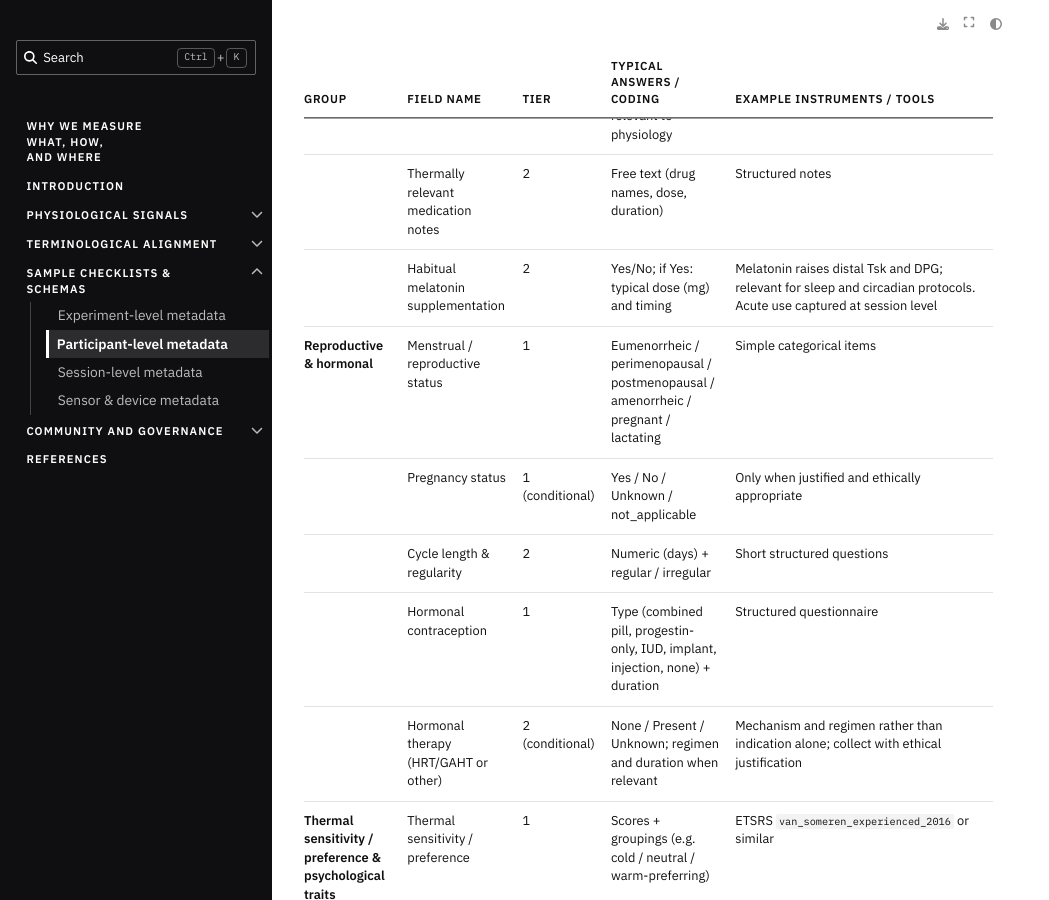
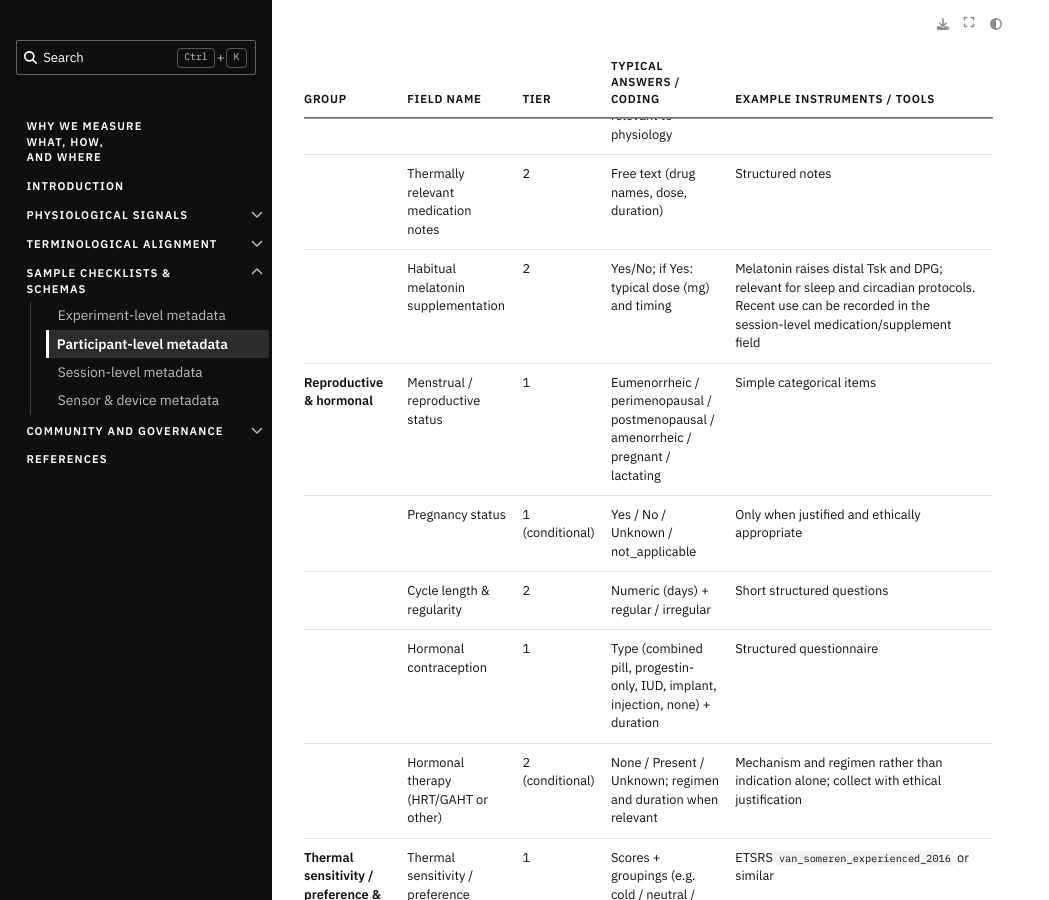
Before and after one commit to bilgekobas/WhyWeMeasureWhat, a Jupyter Book: the page built from book/content/sample-checklists-schemas/participant-level-metadata.md, in a window 1280 px wide and 900 px high, scrolled down 2834 px. Shown: the whole window, without its empty margins (0-1049 px from the left). Built offline with Jupyter Book 1.0.4 settings and Sphinx 7.4.7 and the Sphinx Book theme 1.1.4, drawn with Linux system fonts in a browser that asks for light colours; cross-references to code outside the pages are shown as plain code.

Commit message:
Align schema headings and notes with simplified architecture

```diff
--- a/book/content/sample-checklists-schemas/participant-level-metadata.md
+++ b/book/content/sample-checklists-schemas/participant-level-metadata.md
@@ -45,7 +45,7 @@ The participant metadata table can be implemented in a spreadsheet, REDCap form,
 |  | Relevant medical conditions | 1 (conditional) | None / Present / Unknown; specify condition(s) where relevant | Broad medical context, including cardiovascular, metabolic, neurological, sleep-related or post-viral conditions where applicable; avoid mandatory diagnosis-specific checklists |
 | | Relevant medications (by class) | 1 | None / Present / Unknown; classes or medications relevant to physiology | Single medication screening field; record classes, and use notes for dose/timing where justified |
 | | Thermally relevant medication notes | 2 | Free text (drug names, dose, duration) | Structured notes |
-| | Habitual melatonin supplementation | 2 | Yes/No; if Yes: typical dose (mg) and timing | Melatonin raises distal Tsk and DPG; relevant for sleep and circadian protocols. Acute use captured at session level |
+| | Habitual melatonin supplementation | 2 | Yes/No; if Yes: typical dose (mg) and timing | Melatonin raises distal Tsk and DPG; relevant for sleep and circadian protocols. Recent use can be recorded in the session-level medication/supplement field |
 | **Reproductive & hormonal** | Menstrual / reproductive status | 1 | Eumenorrheic / perimenopausal / postmenopausal / amenorrheic / pregnant / lactating | Simple categorical items |
 | | Pregnancy status | 1 (conditional) | Yes / No / Unknown / not_applicable | Only when justified and ethically appropriate |
 | | Cycle length & regularity | 2 | Numeric (days) + regular / irregular | Short structured questions |
```
